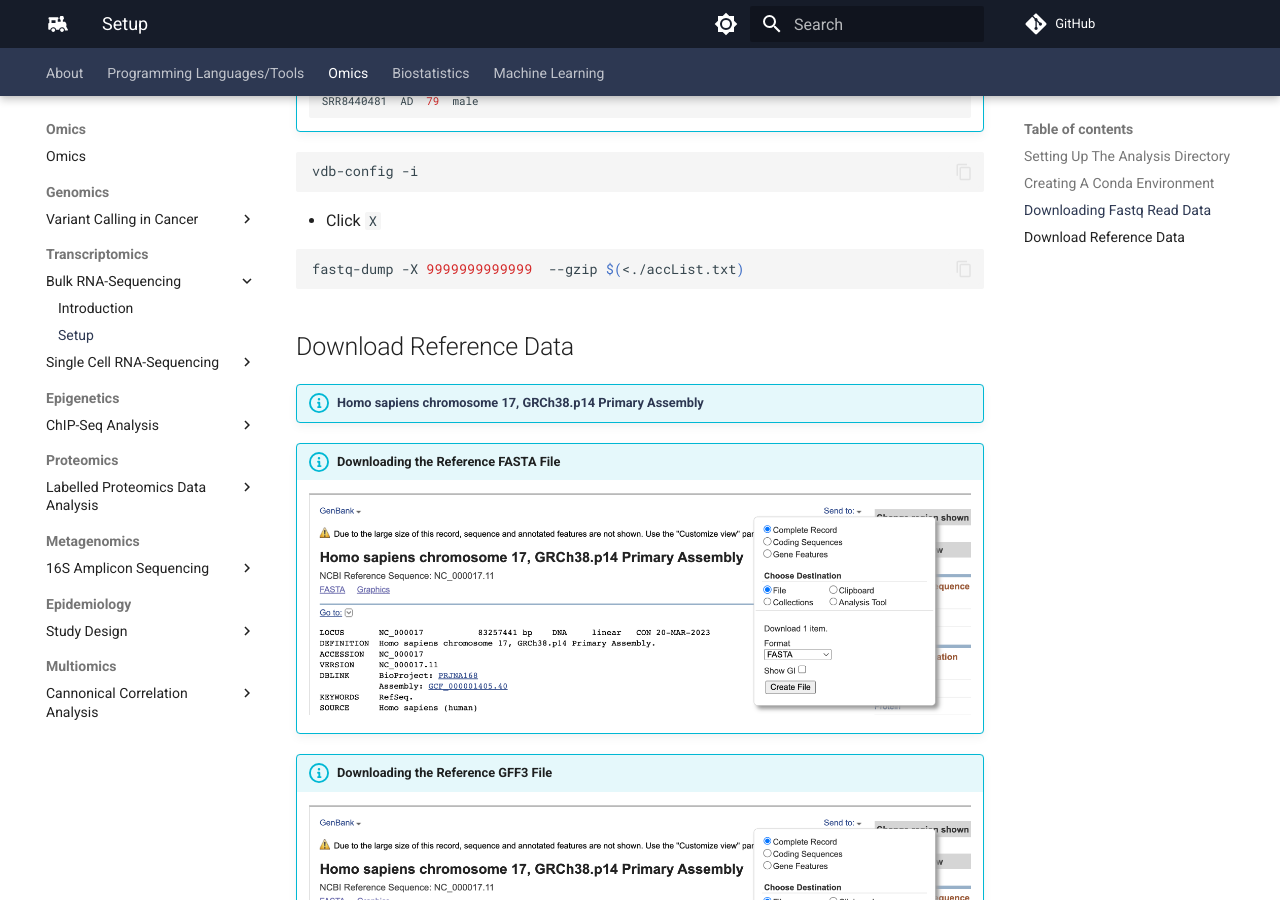
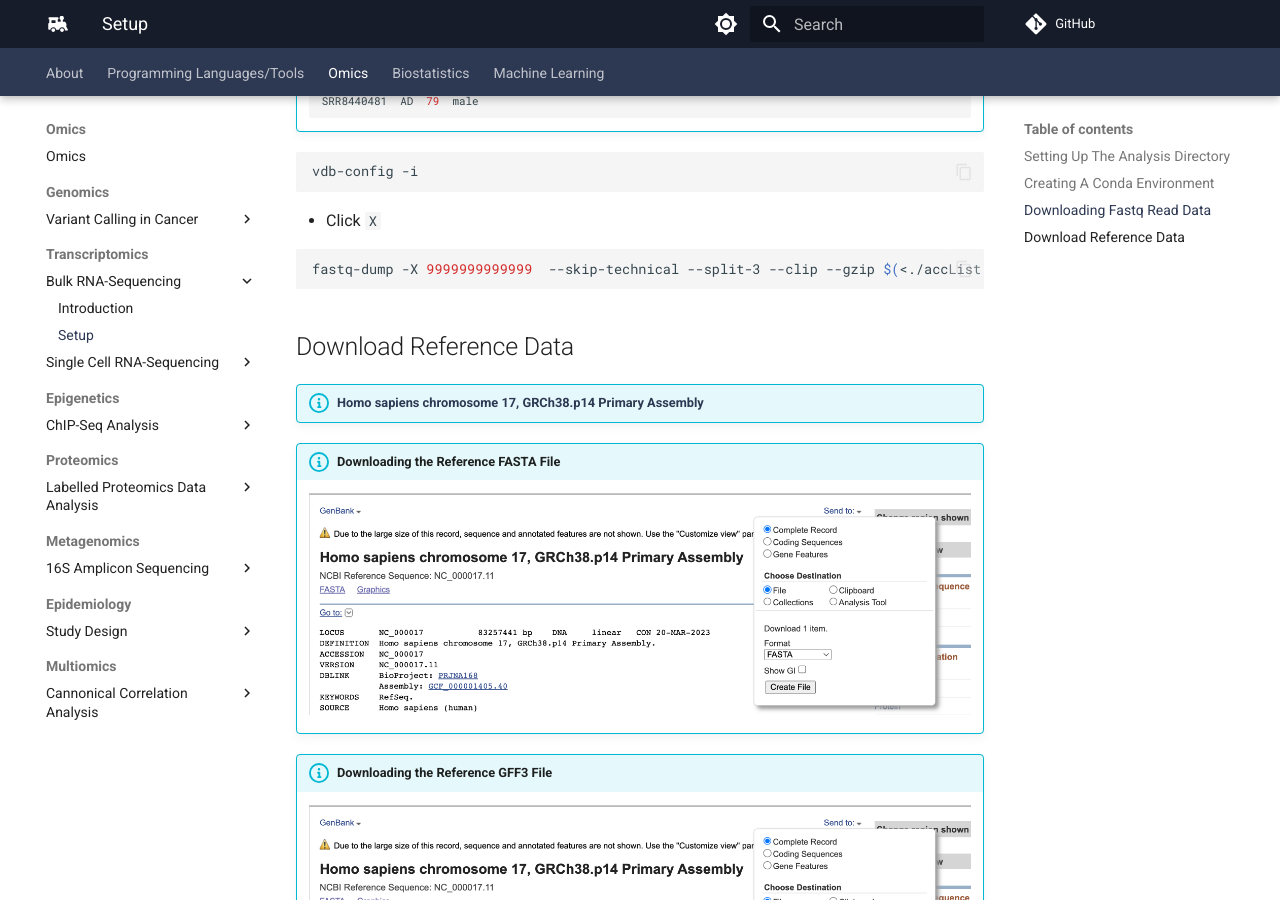
Before and after one commit to comp-tox-jhu/CompToxLab, an MkDocs documentation site: the page built from docs/omics/transcriptomics/bulk_rna_seq/02_setup.md, in a window 1280 px wide and 900 px high, scrolled down 1169 px. Built offline with MkDocs 1.6.1 and Material for MkDocs 9.7.7, drawn with Linux system fonts in a browser that asks for light colours; comment, search, counter and statistics services are not loaded.

Commit message:
Update 02_setup.md

````diff
--- a/docs/omics/transcriptomics/bulk_rna_seq/02_setup.md
+++ b/docs/omics/transcriptomics/bulk_rna_seq/02_setup.md
@@ -66,7 +66,7 @@
 - Click `X`
 
 ```sh
-fastq-dump -X 9999999999999  --gzip $(<./accList.txt)
+fastq-dump -X 9999999999999  --skip-technical --split-3 --clip --gzip $(<./accList.txt)
 ```
 
 ## Download Reference Data
````
